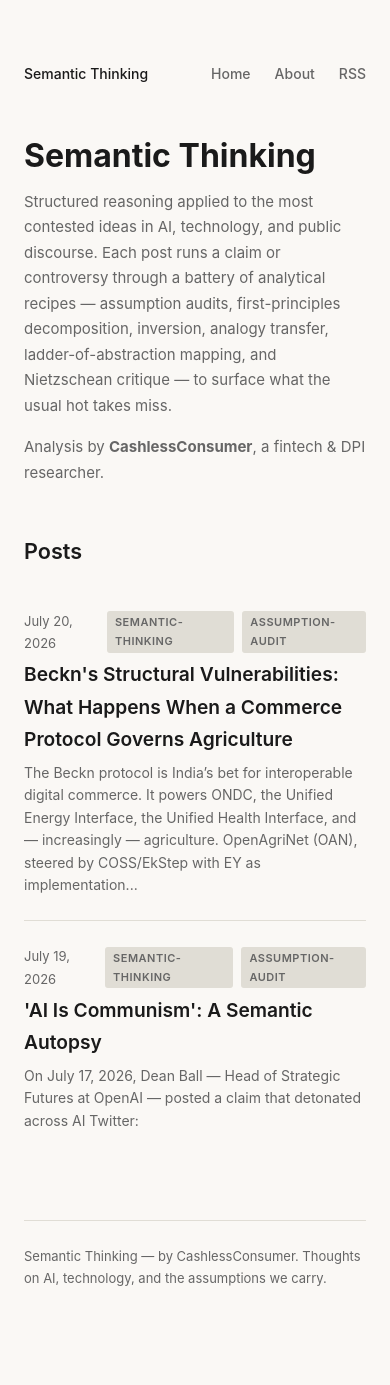
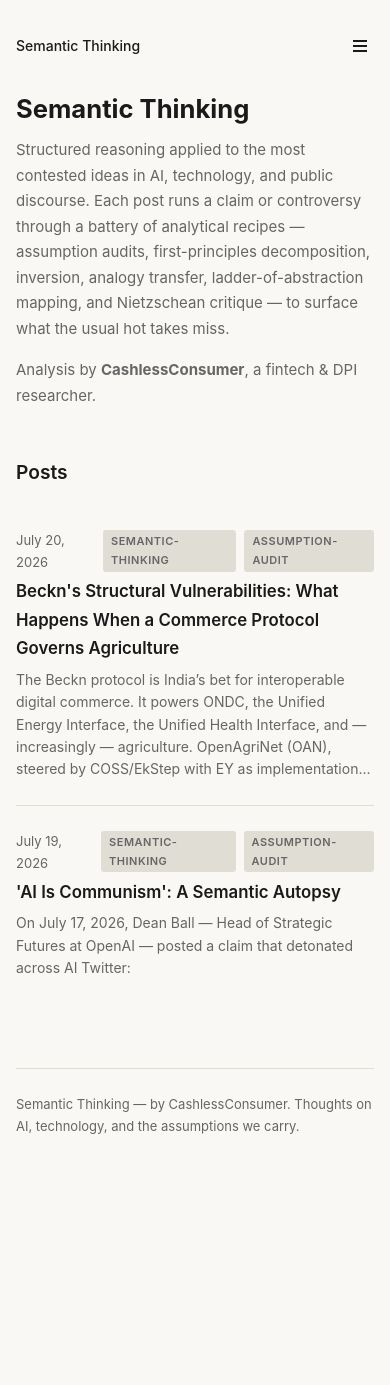
Before and after one commit to CCAgentOrg/semantic-thinking, a Jekyll site: the page built from index.html, in a window 390 px wide. Built offline with Jekyll 4.4.1, drawn with Linux system fonts in a browser that asks for light colours; the list of posts is cut into pages by our own code; after the commit the page ends 1213 px from its top, so only the background shows below that.

Commit message:
Responsive blog layout + AGENTS.md
* Responsive blog layout: mobile nav, image lightbox, table scroll, dark-mode fixes, breakpoint typography

* Make blog responsive: add mobile nav, image lightbox, table scroll, back-to-top, responsive typography

* Add AGENTS.md with repo structure and content guidelines

* Make blog responsive: mobile nav, lightbox zoom, table scroll, lazy loading, responsive breakpoints

* Add responsive layout: mobile nav toggle, image overlay, table scroll, lazy loading

* Make blog responsive: add breakpoints, image lightbox, lazy loading, table scroll, mobile nav

* Make layout responsive: mobile nav hamburger, lightbox zoom for images, responsive typography, table scroll, print styles

* Responsive layout: mobile nav toggle, image click-to-zoom lightbox, table scroll wrapper, lazy loading, improved mobile typography

* Make blog responsive: mobile hamburger nav, image lightbox, lazy loading, table scroll, responsive typography

* Make blog responsive: mobile nav, lazy images, lightbox zoom, table scroll, dark mode image borders

* Make layout responsive: mobile nav, image lightbox, lazy loading, table scroll

* Add responsive design: mobile nav toggle, image zoom lightbox, lazy loading, table scroll overflow, responsive breakpoints

* Make blog responsive: mobile nav toggle, responsive breakpoints, image lightbox, lazy loading, table scroll

* Make blog responsive: mobile nav, image lightbox, table scroll, responsive breakpoints

* Make blog responsive: add mobile breakpoints, image zoom modal, lazy loading, table scroll, dark mode image borders, accessibility improvements

* Responsive redesign: mobile nav toggle, image lightbox, lazy loading, table overflow scroll, responsive typography

* Make layout responsive: mobile nav, image lightbox, lazy loading, table scroll, responsive breakpoints

* Make blog responsive: mobile nav, image zoom, lazy loading, table scroll, dark mode image borders, typography breakpoints

```diff
--- a/_layouts/default.html
+++ b/_layouts/default.html
@@ -28,6 +28,10 @@
         --accent: #60a5fa;
         --accent-hover: #93c5fd;
         --bg-card: #1a1a18;
+      }
+      .post-content img {
+        background: #1a1a18;
+        border: 1px solid #2a2a28;
       }
     }
     * { box-sizing: border-box; margin: 0; padding: 0; }
@@ -64,6 +68,41 @@
       color: var(--fg);
       margin-right: auto;
     }
+
+    /* ---- Mobile nav ---- */
+    .nav-toggle {
+      display: none;
+      background: none;
+      border: none;
+      cursor: pointer;
+      padding: 4px;
+      color: var(--fg);
+    }
+    .nav-toggle svg { display: block; }
+    .nav-links { display: flex; gap: 24px; align-items: center; }
+    @media (max-width: 640px) {
+      .container { padding: 32px 16px 60px; }
+      nav { flex-wrap: wrap; margin-bottom: 32px; }
+      .nav-toggle { display: block; margin-left: auto; }
+      .nav-links {
+        display: none;
+        width: 100%;
+        flex-direction: column;
+        gap: 0;
+        padding: 12px 0 4px;
+        border-top: 1px solid var(--border);
+      }
+      .nav-links.open { display: flex; }
+      .nav-links a {
+        display: block;
+        padding: 10px 0;
+        width: 100%;
+        font-size: 15px;
+        border-bottom: 1px solid var(--border);
+      }
+      .nav-links a:last-child { border-bottom: none; }
+    }
+
     h1 { font-size: 1.8rem; font-weight: 700; line-height: 1.3; margin-bottom: 8px; }
     h2 { font-size: 1.35rem; margin-top: 32px; margin-bottom: 12px; font-weight: 600; }
     h3 { font-size: 1.1rem; margin-top: 24px; margin-bottom: 8px; font-weight: 600; }
@@ -130,17 +169,68 @@
       color: var(--fg-muted);
       font-style: italic;
     }
-    .post-content img { max-width: 100%; border-radius: 6px; margin: 16px 0; }
+
+    /* ---- Images: responsive + click-to-zoom ---- */
+    .post-content img {
+      max-width: 100%;
+      height: auto;
+      border-radius: 6px;
+      margin: 20px 0;
+      display: block;
+      cursor: zoom-in;
+      transition: opacity 0.2s;
+    }
+    .post-content img[loading="lazy"] { opacity: 0; }
+    .post-content img[loading="lazy"].loaded,
+    .post-content img[loading="lazy"][complete] { opacity: 1; }
+
+    /* Image zoom overlay */
+    .img-overlay {
+      display: none;
+      position: fixed;
+      top: 0; left: 0; right: 0; bottom: 0;
+      background: rgba(0,0,0,0.85);
+      z-index: 9999;
+      justify-content: center;
+      align-items: center;
+      padding: 20px;
+      cursor: zoom-out;
+    }
+    .img-overlay.active { display: flex; }
+    .img-overlay img {
+      max-width: 95vw;
+      max-height: 95vh;
+      object-fit: contain;
+      border-radius: 4px;
+      box-shadow: 0 4px 40px rgba(0,0,0,0.5);
+    }
+
+    /* ---- Image caption ---- */
+    .post-content img + em {
+      display: block;
+      text-align: center;
+      font-size: 13px;
+      color: var(--fg-muted);
+      margin-top: -12px;
+      margin-bottom: 20px;
+    }
+
+    /* ---- Tables: horizontal scroll ---- */
+    .post-content .table-wrap {
+      overflow-x: auto;
+      margin: 16px 0;
+    }
     .post-content table {
       width: 100%;
       border-collapse: collapse;
-      margin: 16px 0;
       font-size: 14px;
+      min-width: 480px;
     }
     .post-content th, .post-content td {
       padding: 8px 12px;
       border: 1px solid var(--border);
       text-align: left;
+      white-space: nowrap;
     }
     .post-content th { background: var(--bg-card); font-weight: 600; }
     .post-content hr { border: none; border-top: 1px solid var(--border); margin: 32px 0; }
@@ -163,20 +253,100 @@
       font-size: 13px;
       color: var(--fg-muted);
     }
+
+    /* ---- Mobile typography ---- */
+    @media (max-width: 480px) {
+      h1 { font-size: 1.5rem; }
+      h2 { font-size: 1.2rem; }
+      .home-intro h1 { font-size: 1.6rem; }
+      .post-title { font-size: 1.05rem; }
+      body { font-size: 15px; }
+      .post-content pre code { font-size: 12px; padding: 12px; }
+      .post-content img { border-radius: 4px; }
+    }
   </style>
 </head>
 <body>
   <div class="container">
     <nav>
       <span class="site-title"><a href="{{ '/' | relative_url }}" style="color:var(--fg);text-decoration:none;">{{ site.title }}</a></span>
-      <a href="{{ '/' | relative_url }}">Home</a>
-      <a href="{{ '/about/' | relative_url }}">About</a>
-      <a href="{{ '/feed.xml' | relative_url }}">RSS</a>
+      <button class="nav-toggle" id="navToggle" aria-label="Toggle navigation menu">
+        <svg width="20" height="20" viewBox="0 0 20 20" fill="none" stroke="currentColor" stroke-width="2">
+          <line x1="3" y1="5" x2="17" y2="5"/>
+          <line x1="3" y1="10" x2="17" y2="10"/>
+          <line x1="3" y1="15" x2="17" y2="15"/>
+        </svg>
+      </button>
+      <div class="nav-links" id="navLinks">
+        <a href="{{ '/' | relative_url }}">Home</a>
+        <a href="{{ '/about/' | relative_url }}">About</a>
+        <a href="{{ '/feed.xml' | relative_url }}">RSS</a>
+      </div>
     </nav>
     {{ content }}
     <footer>
       <p>{{ site.title }} &mdash; by {{ site.author }}. Thoughts on AI, technology, and the assumptions we carry.</p>
     </footer>
   </div>
+
+  <!-- Image zoom overlay -->
+  <div class="img-overlay" id="imgOverlay">
+    <img id="imgOverlayImg" src="" alt="" />
+  </div>
+
+  <script>
+    (function() {
+      // ---- Image lazy loading ----
+      const images = document.querySelectorAll('.post-content img');
+      if ('loading' in HTMLImageElement.prototype) {
+        images.forEach(img => {
+          img.loading = 'lazy';
+          if (img.complete) img.classList.add('loaded');
+          else img.addEventListener('load', function() { this.classList.add('loaded'); });
+        });
+      }
+
+      // ---- Image click-to-zoom ----
+      const overlay = document.getElementById('imgOverlay');
+      const overlayImg = document.getElementById('imgOverlayImg');
+
+      images.forEach(img => {
+        img.addEventListener('click', function(e) {
+          e.stopPropagation();
+          overlayImg.src = this.src;
+          overlayImg.alt = this.alt || '';
+          overlay.classList.add('active');
+          document.body.style.overflow = 'hidden';
+        });
+      });
+
+      overlay.addEventListener('click', function() {
+        this.classList.remove('active');
+        document.body.style.overflow = '';
+      });
+
+      document.addEventListener('keydown', function(e) {
+        if (e.key === 'Escape' && overlay.classList.contains('active')) {
+          overlay.classList.remove('active');
+          document.body.style.overflow = '';
+        }
+      });
+
+      // ---- Mobile nav toggle ----
+      const toggle = document.getElementById('navToggle');
+      const links = document.getElementById('navLinks');
+      if (toggle && links) {
+        toggle.addEventListener('click', function() {
+          links.classList.toggle('open');
+        });
+        // Close nav on link click (mobile)
+        links.querySelectorAll('a').forEach(function(a) {
+          a.addEventListener('click', function() {
+            links.classList.remove('open');
+          });
+        });
+      }
+    })();
+  </script>
 </body>
 </html>
```
Also changed, not shown: AGENTS.md (added, +54 -0 lines).
